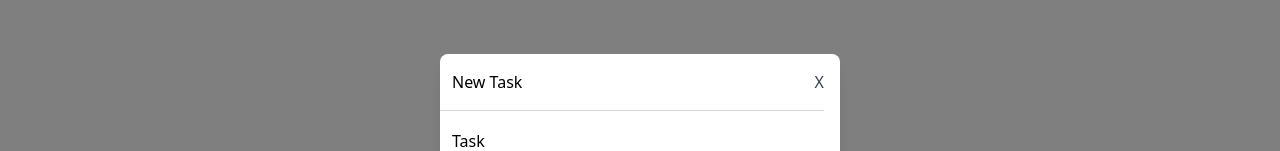
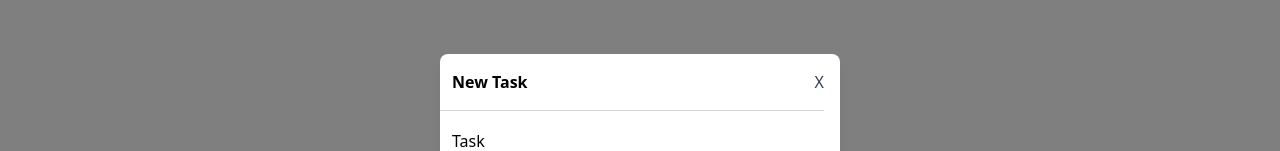
Before and after one commit to chrisjcoates/basic-kanban, a React (Vite) app: page / in a window 1280 px wide. Both pictures are taken after a click on the button "Add". Shown: the part 146-297 px from the top of the page. Built offline with nearby package versions, Linux system fonts and the light colour scheme.

Commit message:
Make modal title text bold
Added the 'font-semibold' class to the modal title to improve visual emphasis and readability.

```diff
--- a/src/components/Modal.jsx
+++ b/src/components/Modal.jsx
@@ -7,7 +7,7 @@ const Modal = ({ isOpen, closeModal, title, children }) => {
         {/* header */}
         <div>
           <div className='flex justify-between mb-3'>
-            <h2 className='pl-3'>{title}</h2>
+            <h2 className='pl-3 font-semibold'>{title}</h2>
             <button
               onClick={closeModal}
               className='cursor-pointer text-gray-700 hover:text-gray-400 active:text-gray-700 pb-1'
```
